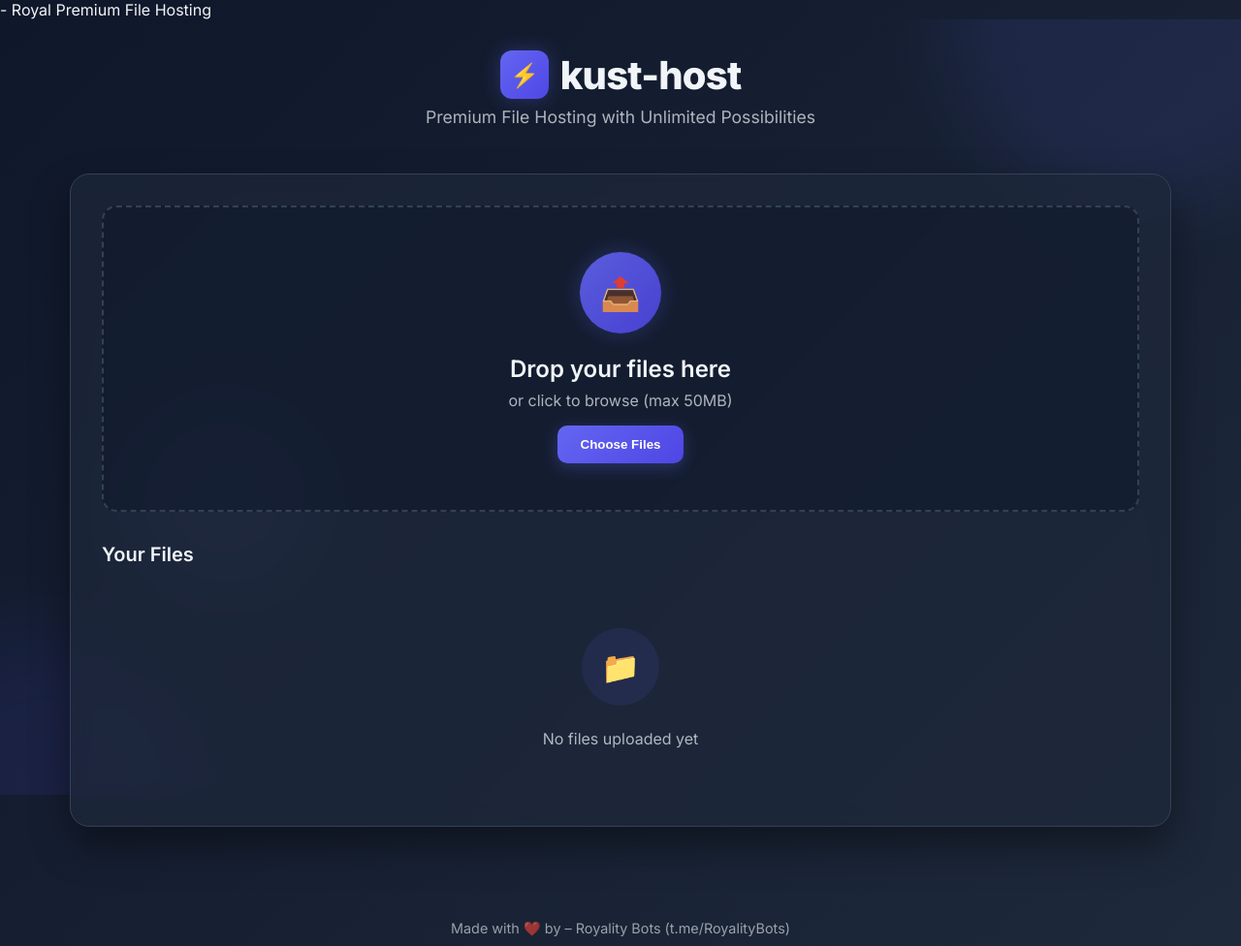
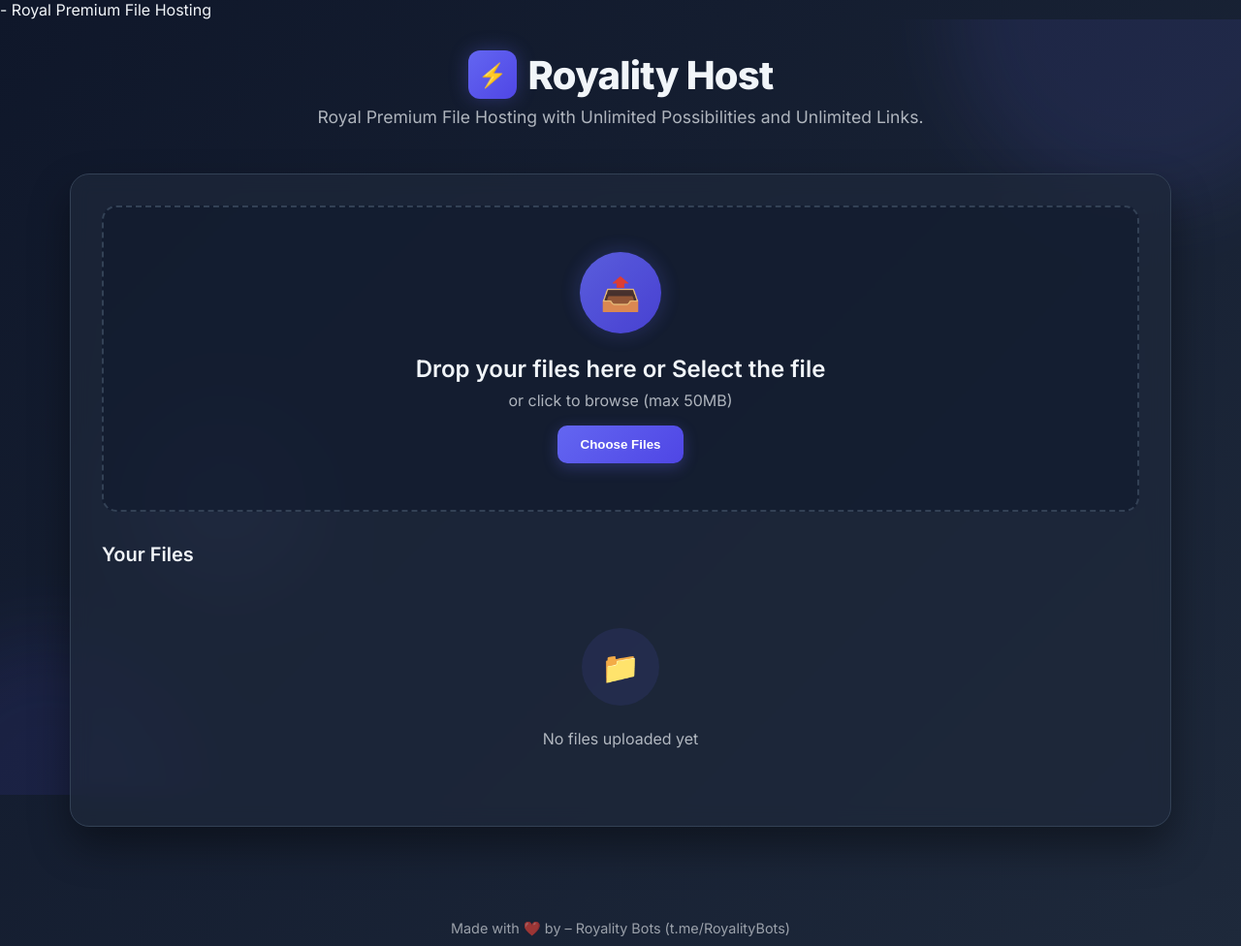
Before and after one commit to Workaccount6447/Hyperlink-, a plain HTML site: page static/ab.html in a window 1280 px wide. Shown: the whole page at 97% size. Drawn offline with Linux system fonts and the light colour scheme.

Commit message:
Update ab.html

```diff
--- a/static/ab.html
+++ b/static/ab.html
@@ -678,16 +678,16 @@
         <header>
             <div class="logo">
                 <div class="logo-icon">⚡</div>
-                <span>kust-host</span>
+                <span>Royality Host</span>
             </div>
-            <p class="tagline">Premium File Hosting with Unlimited Possibilities</p>
+            <p class="tagline">Royal Premium File Hosting with Unlimited Possibilities and Unlimited Links.</p>
         </header>
 
         <div class="upload-section">
             <div class="upload-area" id="uploadArea">
                 <div class="upload-icon">📤</div>
                 <div class="upload-text">
-                    <h2 class="upload-title">Drop your files here</h2>
+                    <h2 class="upload-title">Drop your files here or Select the file </h2>
                     <p class="upload-subtitle">or click to browse (max 50MB)</p>
                 </div>
                 <button class="upload-button">Choose Files</button>
```
